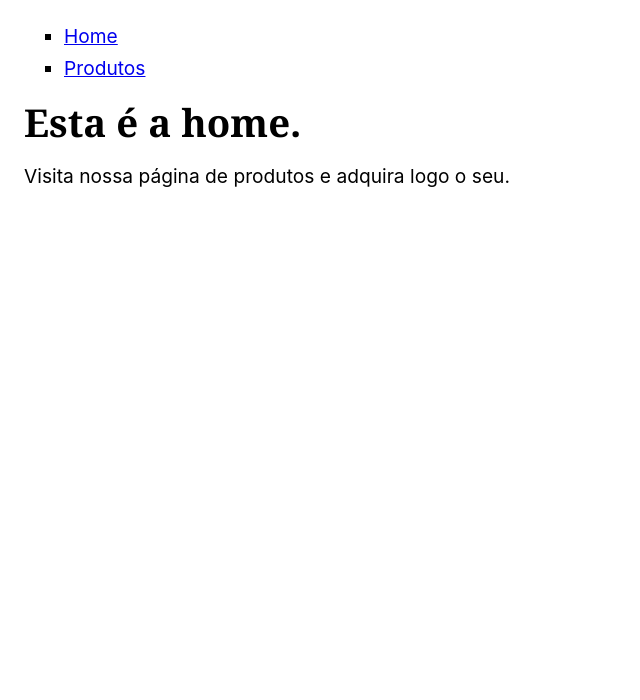
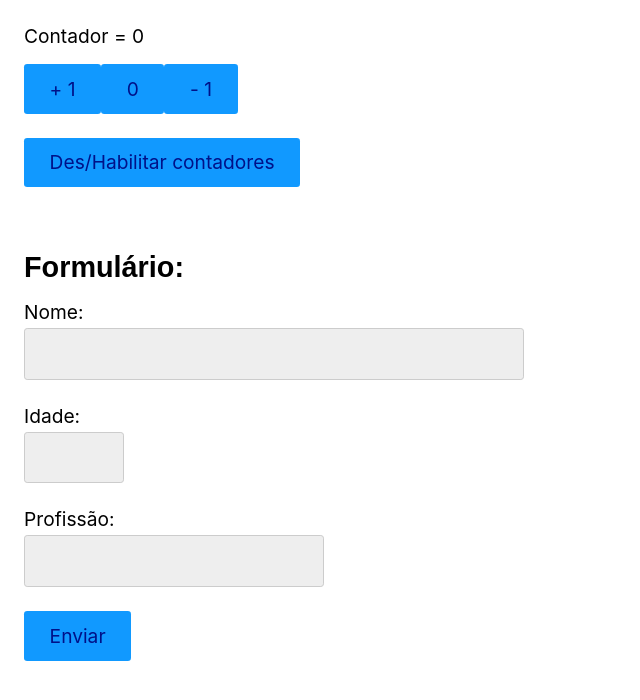
Before and after one commit to EdineiPinho/React-Tests, a React (Create React App) app: page / in a window 1280 px wide. Shown: the top 700 px of the page, without its empty margins (0-640 px from the left). Built offline with nearby package versions, Linux system fonts and the light colour scheme.

Commit message:
Multiple states

```diff
--- a/src/App.js
+++ b/src/App.js
@@ -1,13 +1,12 @@
 import React from 'react';
-import Home from './Home';
-import Produtos from './Produtos';
+import HookUseStatesMultiploEstados from './Hooks/HookUseStates/HookUseStatesMultiploEstados';
+
 
 
 const App = () => {
-  const pagina = document.location.pathname;
-  if (pagina === '/produtos') return <Produtos />;
+
   return (<React.Fragment>
-    <Home />
+    <HookUseStatesMultiploEstados />
   </React.Fragment>);
 };
 
--- /dev/null
+++ b/src/Hooks/HookUseStates/HookUseStatesMultiploEstados.js
@@ -0,0 +1,39 @@
+import React from 'react'
+
+const HookUseStatesMultiploEstados = () => {
+  let [contar, setContar] = React.useState(0);
+  const [ativo, setAtivo] = React.useState(false);
+  const [dados, setDados] = React.useState({ nome: 'Michel', idade: '', profissao: '' })
+
+  function handleForm(e) {
+    console.log(this);
+  }
+
+  return (<React.Fragment>
+    <p>Contador = {contar}</p>
+    <button disabled={ativo} onClick={() => { setContar(contar++) }}>+ 1</button>
+    <button disabled={ativo} onClick={() => { setContar(contar = 0) }}>0</button>
+    <button disabled={ativo} onClick={() => { setContar(contar--) }}>- 1</button>
+    <br />
+    <br />
+    <button onClick={() => { setAtivo(!ativo) }} >Des/Habilitar contadores</button>
+    <br />
+    <br />
+    <br />
+    <h2 style={{ fontFamily: 'sans-serif' }}>Formulário:</h2>
+    <form>
+      <label for='nome'>Nome:</label>
+      <input id='nome' style={{ width: '500px' }} type="text" />
+      <br />
+      <label for='idade'>Idade:</label>
+      <input id='idade' style={{ width: '100px' }} type="Number" />
+      <br />
+      <label for='profissao'>Profissão:</label>
+      <input id='profissao' style={{ width: '300px' }} type="text" />
+      <br />
+      <button>Enviar</button>
+    </form>
+  </React.Fragment >);
+};
+
+export default HookUseStatesMultiploEstados;
```
Also changed, not shown: src/Hooks/HookUseStates/HookUseStates.js (added, +11 -0 lines), src/Hooks/HookUseStates/LogicaHookUseStates.js (added, +18 -0 lines), src/ProdutosFetch.js (deleted, +0 -17 lines), src/Componentes/Header.js (renamed from src/Header.js), src/Componentes/Home.js (renamed from src/Home.js), src/Componentes/Produto.js (renamed from src/Produto.js), src/Componentes/Produtos.js (renamed from src/Produtos.js), src/Componentes/Titulo.js (renamed from src/Titulo.js).
